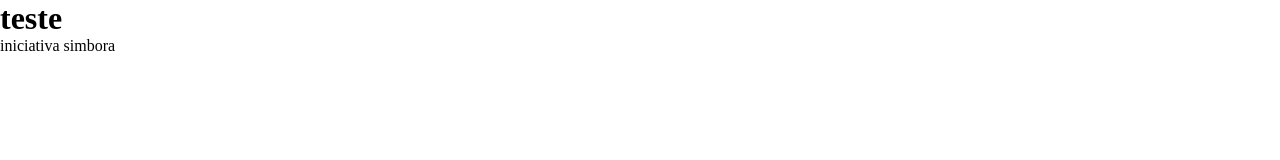
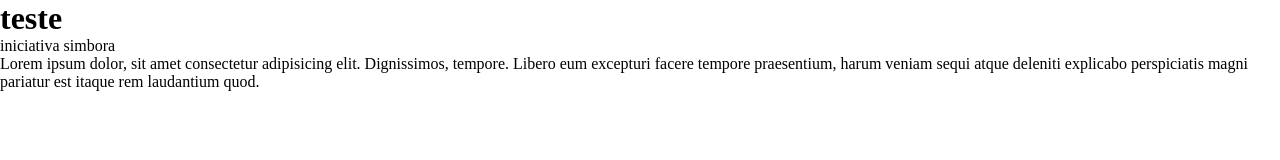
Before and after one commit to AfonsoSCN/simbora, a plain HTML site: page index.html in a window 1280 px wide. Drawn offline with Linux system fonts and the light colour scheme.

Commit message:
att index

```diff
--- a/index.html
+++ b/index.html
@@ -10,6 +10,6 @@
 
     <h1>teste</h1>
     <p>iniciativa simbora</p>
-
+    <p>Lorem ipsum dolor, sit amet consectetur adipisicing elit. Dignissimos, tempore. Libero eum excepturi facere tempore praesentium, harum veniam sequi atque deleniti explicabo perspiciatis magni pariatur est itaque rem laudantium quod.</p>
 </body>
 </html>
```
